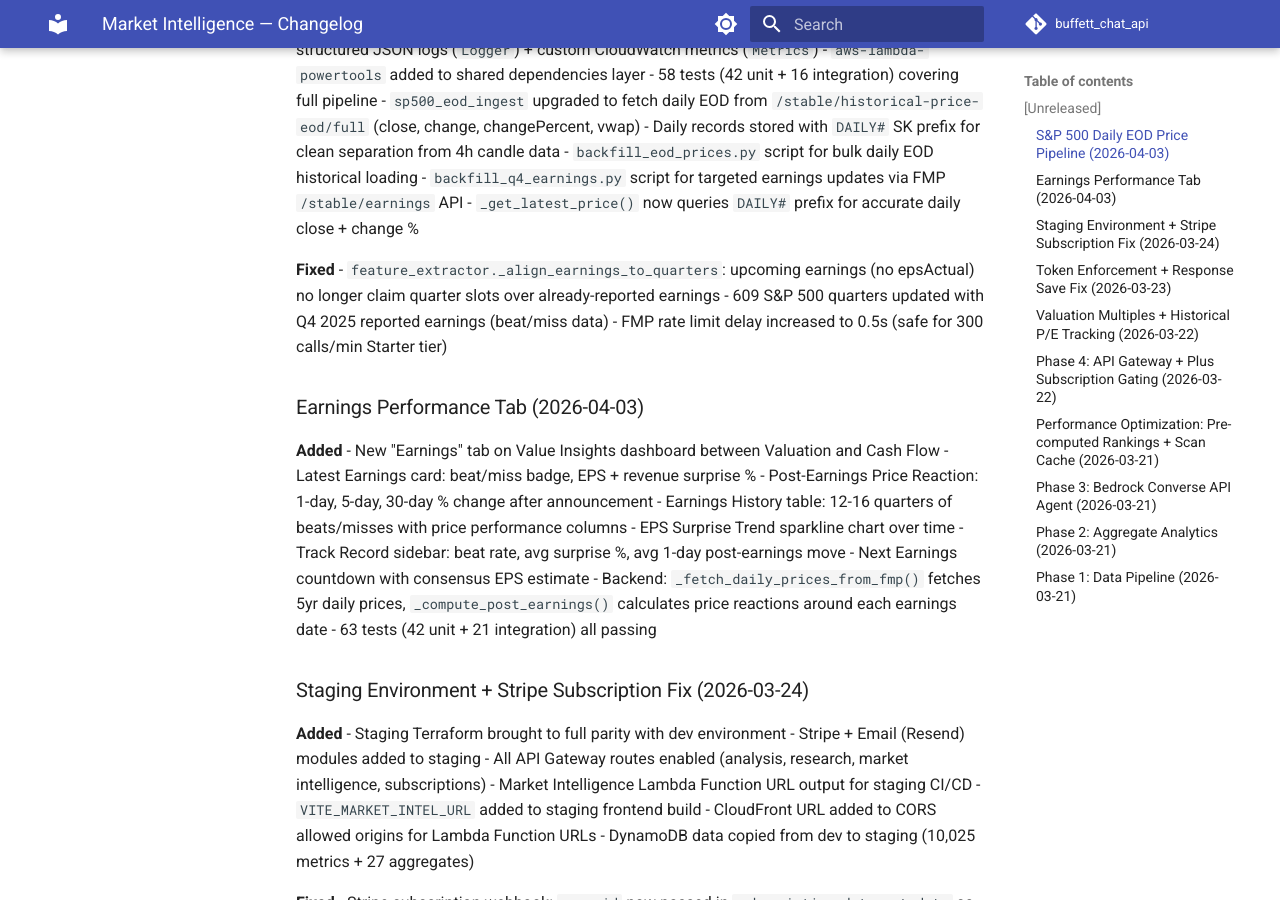
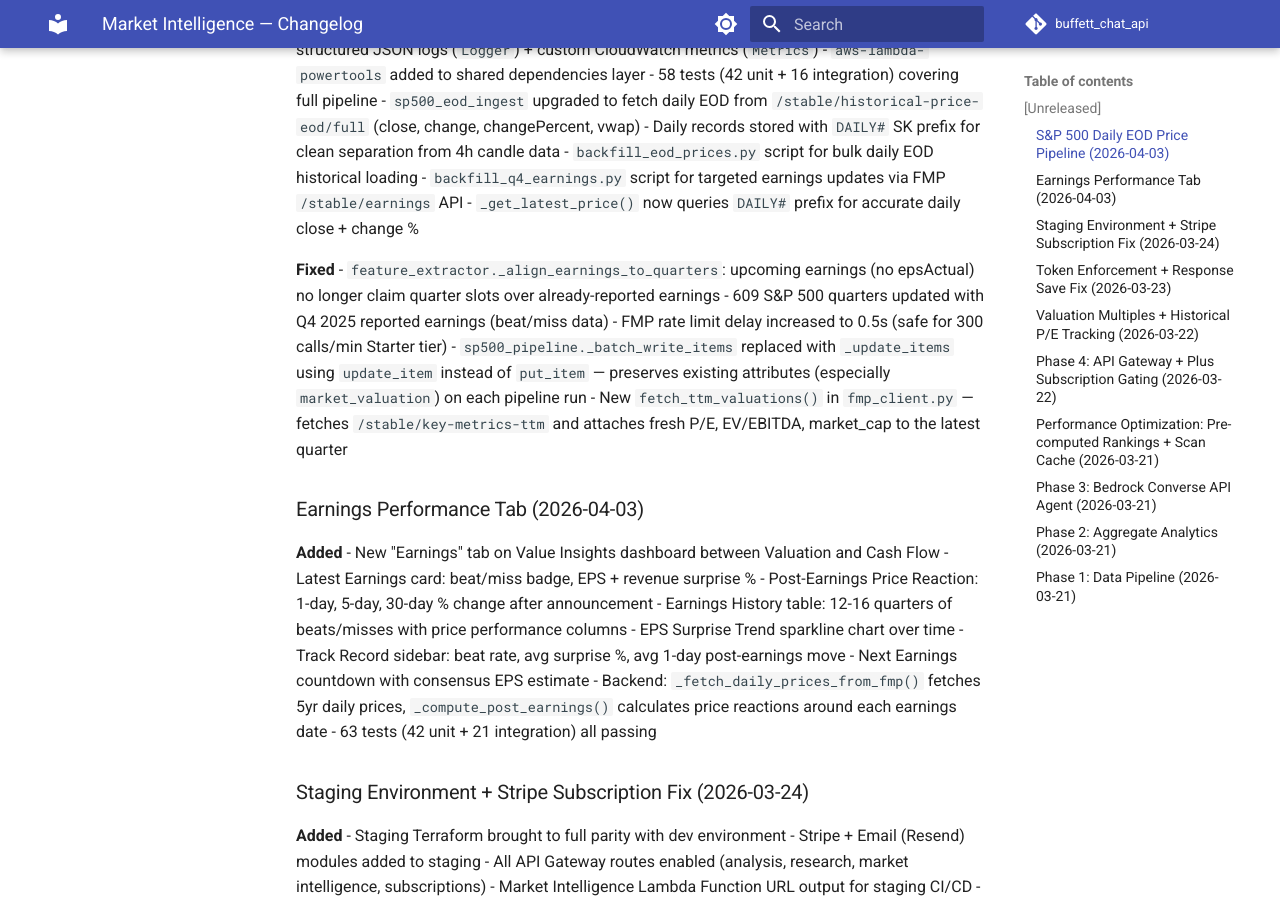
Before and after one commit to mamba4eva824/buffettGPT, an MkDocs documentation site: the page built from docs/market-intelligence/CHANGELOG.md, in a window 1280 px wide and 900 px high, scrolled down 661 px. Built offline with MkDocs 1.6.1 and Material for MkDocs 9.7.7, drawn with Linux system fonts in a browser that asks for light colours; comment, search, counter and statistics services are not loaded.

Commit message:
docs: update changelog with put_item to update_item fix and TTM valuations

```diff
--- a/docs/market-intelligence/CHANGELOG.md
+++ b/docs/market-intelligence/CHANGELOG.md
@@ -34,6 +34,8 @@ All notable changes to the Market Intelligence feature are documented here.
 - `feature_extractor._align_earnings_to_quarters`: upcoming earnings (no epsActual) no longer claim quarter slots over already-reported earnings
 - 609 S&P 500 quarters updated with Q4 2025 reported earnings (beat/miss data)
 - FMP rate limit delay increased to 0.5s (safe for 300 calls/min Starter tier)
+- `sp500_pipeline._batch_write_items` replaced with `_update_items` using `update_item` instead of `put_item` — preserves existing attributes (especially `market_valuation`) on each pipeline run
+- New `fetch_ttm_valuations()` in `fmp_client.py` — fetches `/stable/key-metrics-ttm` and attaches fresh P/E, EV/EBITDA, market_cap to the latest quarter
 
 ### Earnings Performance Tab (2026-04-03)
 
```
